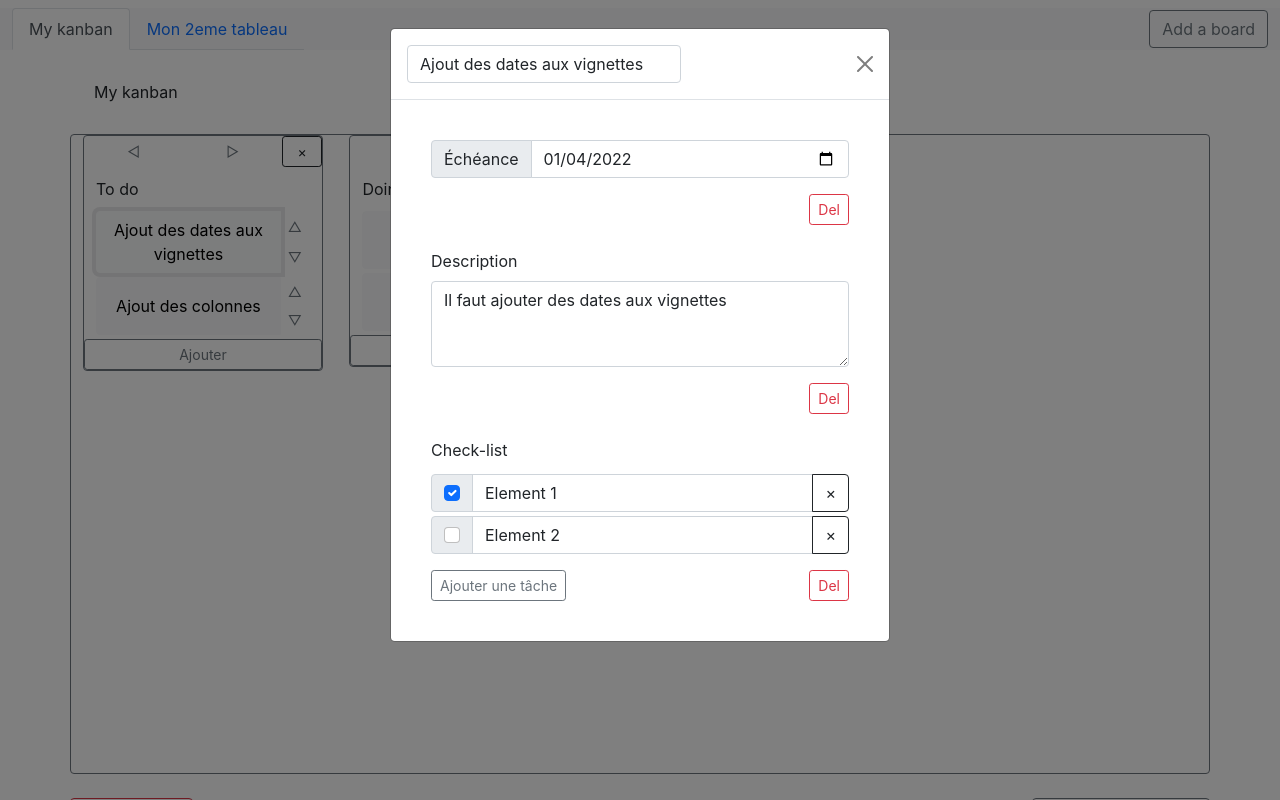
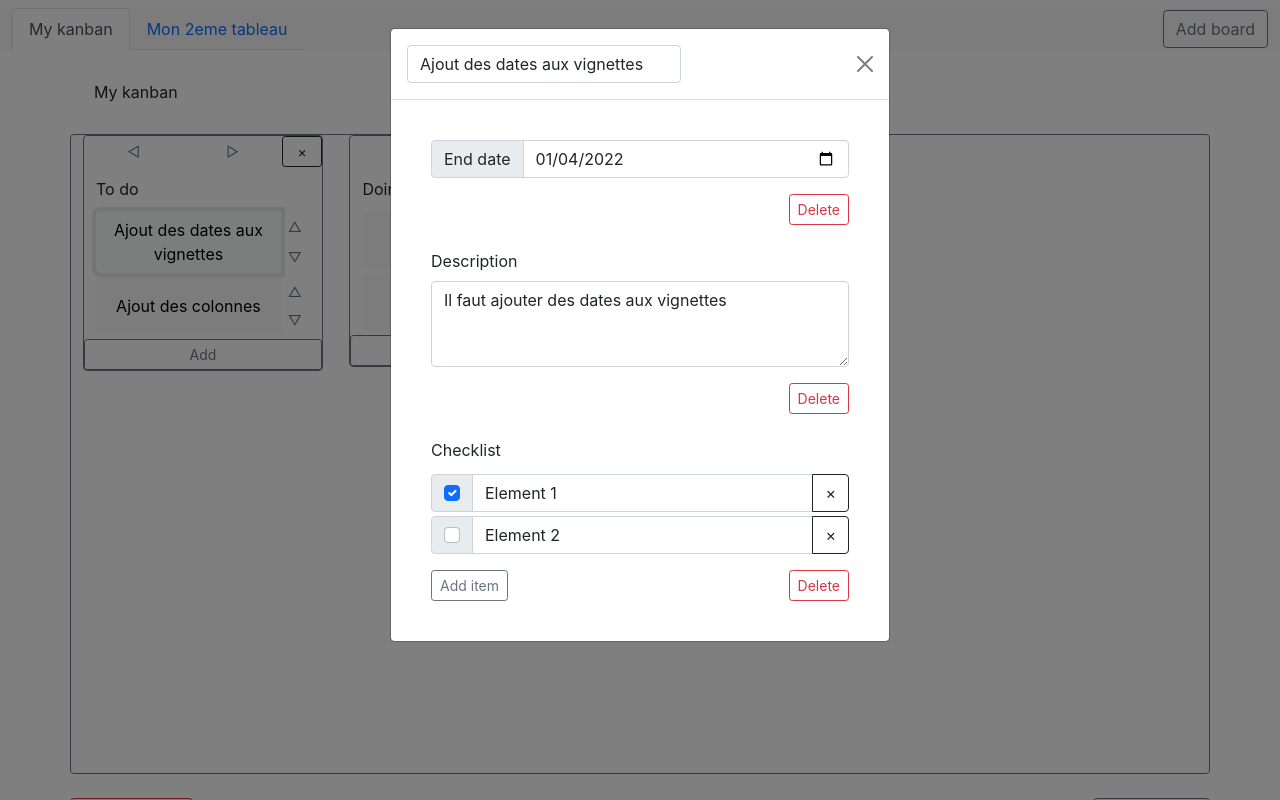
Before and after one commit to flo-bou/my-kanban, a React (Vite) app: page / in a window 1280 px wide. Both pictures are taken after a click on the button "Ajout des dates aux vignettes". Shown: the top 800 px of the page. Built offline with nearby package versions, Linux system fonts and the light colour scheme.

Commit message:
UI in english + components image documentation

```diff
--- a/src/App.tsx
+++ b/src/App.tsx
@@ -92,7 +92,7 @@ class App extends React.Component {
 								className="btn btn-outline-secondary "
 								onClick={ () => this.addTableauToState() }
 							>
-								Add a board
+								Add board
 							</button>
 						</div>
 					</nav>
--- a/src/component/Checklist/Checklist.tsx
+++ b/src/component/Checklist/Checklist.tsx
@@ -72,12 +72,12 @@ class Checklist extends React.Component {
             <div className="vignetteModalChecklist container-fluid my-4">
                 <div className={hideWhenClNotEmpty} id={'ClBtn' + this.props.vignetteID}>
                     <div className="row">
-                        <button type="button" className='btn btn-sm btn-outline-secondary border-0' onClick={() => {this.toggleVisibility()} }> Ajouter une check-list. </button>
+                        <button type="button" className='btn btn-sm btn-outline-secondary border-0' onClick={() => {this.toggleVisibility()} }> Add a checklist. </button>
                     </div>
                 </div>
                 <div className={hideWhenClEmpty} id={'Checklist' + this.props.vignetteID}>
                     <label htmlFor={this.props.vignetteID} className="form-label">
-                        Check-list
+                        Checklist
                     </label>
 
                     {this.getChecklistItemElems()}
@@ -85,12 +85,12 @@ class Checklist extends React.Component {
                     <div className="row my-3">
                         <div className="col">
                             <button type="button" className='btn btn-sm btn-outline-secondary' onClick={ () => {this.addChecklistItemToState()} }>
-                                Ajouter une tâche
+                                Add item
                             </button>
                         </div>
                         <div className="col text-end">
                             <button type="button" className='btn btn-sm btn-outline-danger me-0 ms-auto' onClick={ () => {this.deleteChecklist()} }>
-                                Del
+                                Delete
                             </button>
                         </div>
                     </div>
--- a/src/component/Colonne/Colonne.tsx
+++ b/src/component/Colonne/Colonne.tsx
@@ -104,7 +104,7 @@ class Colonne extends React.Component {
                     {this.getStickerElems()}
 
                     <div className="row">
-                        <button type='button' onClick={() => {this.addStickerToState()}} className='col btn btn-sm btn-outline-secondary' title='Ajouter une vignette'>Ajouter</button>
+                        <button type='button' onClick={() => {this.addStickerToState()}} className='col btn btn-sm btn-outline-secondary' title='Add a sticker'>Add</button>
                     </div>
                 </div>
             </div>
--- a/src/component/Description/Description.tsx
+++ b/src/component/Description/Description.tsx
@@ -40,7 +40,7 @@ class Description extends React.Component {
                 <div className={hideWhenDescNotEmpty} id={'DescBtn' + this.props.vignetteID}>
                     <div className="row">
                         <button type="button" className='btn btn-sm btn-outline-secondary border-0' onClick={() => {this.toggleVisibility()} }>
-                            Ajouter une description.
+                            Add description.
                         </button>
                     </div>
                 </div>
@@ -61,7 +61,7 @@ class Description extends React.Component {
                             className='btn btn-sm btn-outline-danger'
                             onClick={() => {this.deleteDescription()} }
                         >
-                            Del
+                            Delete
                         </button>
                     </div>
                 </div>
--- a/src/component/EndDate/EndDate.tsx
+++ b/src/component/EndDate/EndDate.tsx
@@ -45,14 +45,14 @@ class EndDate extends React.Component {
                         className={"btn btn-sm btn-outline-secondary border-0 "}
                         onClick={() => {this.toggleVisibility()} }
                     >
-                        Ajouter une date d'échéance.
+                        Add end date.
                     </button>
                 </div>
                 <div className={hideWhenEndDateEmpty} id={'EndDateContent' + this.props.vignetteID}>
                     <div className="input-group">
                         <span className="input-group-text">
                             <label htmlFor={'EndDateInput' + this.props.vignetteID} className="">
-                                Échéance
+                                End date
                             </label>
                         </span>
                         <input
@@ -69,7 +69,7 @@ class EndDate extends React.Component {
                             className="btn btn-sm btn-outline-danger"
                             onClick={ () => {this.deleteEndDate()} }
                         >
-                            Del
+                            Delete
                         </button>
                     </div>
                 </div>
--- a/src/component/Tableau/Tableau.tsx
+++ b/src/component/Tableau/Tableau.tsx
@@ -101,7 +101,7 @@ class Tableau extends React.Component {
                                 onClick={ () => this.addColumnToState() }
                                 className='btn btn-outline-secondary'
                             >
-                                Ajouter une colonne
+                                Add column
                             </button>
                         </div>
                     </div>
```
Also changed, not shown: 2 other files (tests, documents, lock files or other folders).
